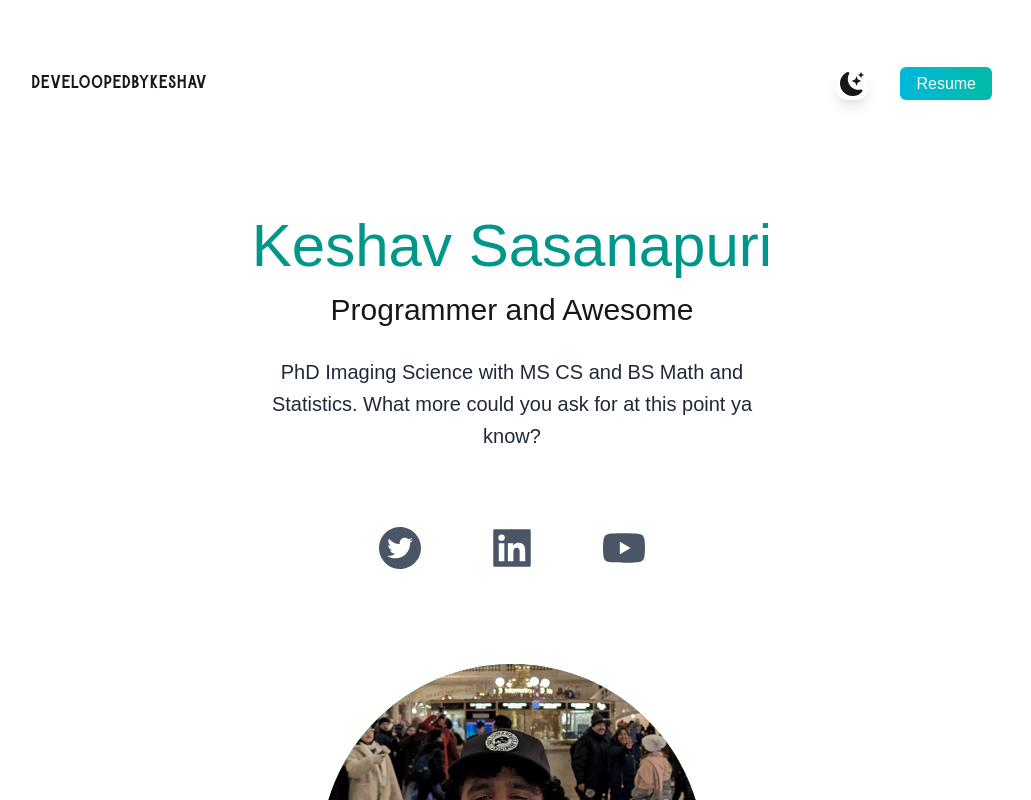
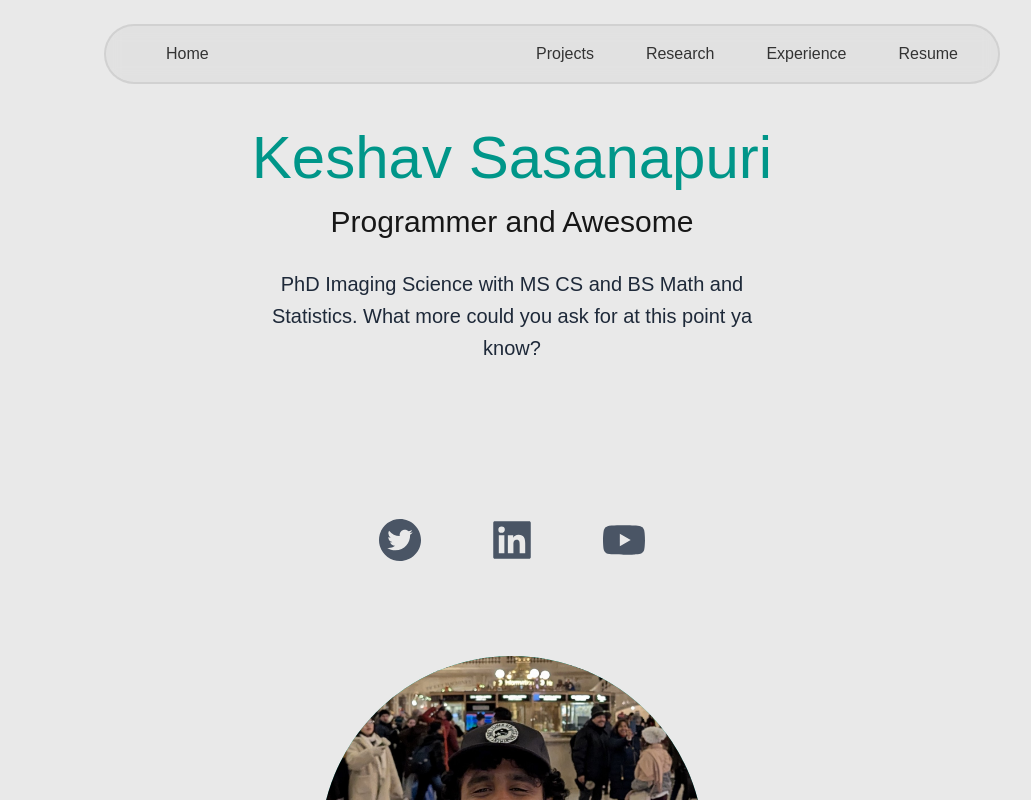
Before and after one commit to Skeshav-sasanapuri/portfolio_website, a Next.js app: page / in a window 1280 px wide. Shown: the top 800 px of the page, without its empty margins (128-1159 px from the left). Built offline with nearby package versions, Linux system fonts and the light colour scheme.

Commit message:
made navbar pretier

```diff
--- a/app/page.js
+++ b/app/page.js
@@ -6,6 +6,7 @@ import {
     AiFillLinkedin,
     AiFillYoutube
 } from "react-icons/ai";
+import Navbar from "../components/Navbar";
 import Image from "next/image";
 import keshavdp from "../public/keshav-dp-test.jpg";
 import design from "../public/design.png";
@@ -22,28 +23,10 @@ export default function Home() {
   const[darkMode, setDarkMode] = useState(false);
   return (
     <div className={darkMode ? "dark" : ""}>
-      <main className="bg-white px-10 md:px-20 lg:px-40 dark:bg-gray-900">
+      <main className="bg-[#e9e9e9] px-10 md:px-20 lg:px-40 dark:bg-gray-900">
         <section className={" min-h-screen"}>
-          <nav className="py-5 mb-12 mt-12 flex justify-between rounded-xl">
-            <h1 className="text-xl font-burtons dark:text-gray-300">develoopedbykeshav</h1>
-            <ul className="flex items-center">
-              <div className="shadow-lg p-1 rounded-xl dark:bg-white">
-                <li>
-                  <BsFillMoonStarsFill
-                    onClick={() => setDarkMode(!darkMode)}
-                    className={"cursor-pointer text-2xl"}/>
-                </li>
-              </div>
-              <li>
-                <a className=" bg-gradient-to-r from-cyan-500 to-teal-500 text-white px-4 py-2 rounded-md ml-8"
-                   href={"#"}
-                >
-                Resume
-                </a>
-              </li>
-            </ul>
-          </nav>
-          <div className="text-center p-10">
+          <Navbar/>
+          <div className="text-center p-30">
             <h2 className="text-5xl py-2 text-teal-600 font-medium md:text-6xl">
               Keshav Sasanapuri
             </h2>
@@ -51,17 +34,19 @@ export default function Home() {
               Programmer and Awesome
             </h3>
             <p className="text-md py-5 leading-8 text-gray-800 md:text-xl max-w-lg mx-auto">
-                PhD Imaging Science with MS CS and BS Math and Statistics.
-                What more could you ask for at this point ya know?
+              PhD Imaging Science with MS CS and BS Math and Statistics.
+              What more could you ask for at this point ya know?
             </p>
           </div>
           <div className="text-5xl flex justify-center gap-16 py-3 text-gray-600">
-            <AiFillTwitterCircle />
-            <AiFillLinkedin />
-            <AiFillYoutube />
+            <AiFillTwitterCircle/>
+            <AiFillLinkedin/>
+            <AiFillYoutube/>
           </div>
-          <div className="relative mx-auto bg-gradient-to-b from-teal-500 rounded-full w-80 h-80 mt-20 overflow-hidden md:h-96 md:w-96">
-            <Image src={keshavdp} alt={"Image of Keshav"} fill objectFit="cover" className="object-cover object-[10%_center]"/> //if you want to scale image, add scale-100
+          <div
+              className="relative mx-auto bg-gradient-to-b from-teal-500 rounded-full w-80 h-80 mt-20 overflow-hidden md:h-96 md:w-96">
+            <Image src={keshavdp} alt={"Image of Keshav"} fill objectFit="cover"
+                   className="object-cover object-[10%_center]"/> //if you want to scale image, add scale-100
           </div>
         </section>
 
@@ -76,7 +61,8 @@ export default function Home() {
             </p>
             <p className="text-md py-2 leading-8 text-gray-800">
               Did I simply add the previous sentence so that it is an easy escape if i forget the text and people
-              think I <span className="text-teal-500"> intentionally </span> forgot rather than actually forgetting. The conclusion is that you will never know
+              think I <span className="text-teal-500"> intentionally </span> forgot rather than actually forgetting. The
+              conclusion is that you will never know
               if I have bad memory or if I am a mastermind XD.
             </p>
           </div>
@@ -137,22 +123,28 @@ export default function Home() {
           </div>
           <div className="flex flex-col gap-10 py-10 lg:flex-row lg:flex-wrap">
             <div className="basis-1/3 flex-1">
-              <Image src={web1} alt={"web1 image"} className="rounded-lg object-cover" width={'100%'} height={'100%'} layout="responsive"/>
+              <Image src={web1} alt={"web1 image"} className="rounded-lg object-cover" width={'100%'} height={'100%'}
+                     layout="responsive"/>
             </div>
             <div className="basis-1/3 flex-1">
-              <Image src={web2} alt={"web2 image"} className="rounded-lg object-cover" width={'100%'} height={'100%'} layout="responsive"/>
+              <Image src={web2} alt={"web2 image"} className="rounded-lg object-cover" width={'100%'} height={'100%'}
+                     layout="responsive"/>
             </div>
             <div className="basis-1/3 flex-1">
-              <Image src={web3} alt={"web3 image"} className="rounded-lg object-cover" width={'100%'} height={'100%'} layout="responsive"/>
+              <Image src={web3} alt={"web3 image"} className="rounded-lg object-cover" width={'100%'} height={'100%'}
+                     layout="responsive"/>
             </div>
             <div className="basis-1/3 flex-1">
-              <Image src={web4} alt={"web4 image"} className="rounded-lg object-cover" width={'100%'} height={'100%'} layout="responsive"/>
+              <Image src={web4} alt={"web4 image"} className="rounded-lg object-cover" width={'100%'} height={'100%'}
+                     layout="responsive"/>
             </div>
             <div className="basis-1/3 flex-1">
-              <Image src={web5} alt={"web5 image"} className="rounded-lg object-cover" width={'100%'} height={'100%'} layout="responsive"/>
+              <Image src={web5} alt={"web5 image"} className="rounded-lg object-cover" width={'100%'} height={'100%'}
+                     layout="responsive"/>
             </div>
             <div className="basis-1/3 flex-1">
-              <Image src={web6} alt={"web6 image"} className="rounded-lg object-cover" width={'100%'} height={'100%'} layout="responsive"/>
+              <Image src={web6} alt={"web6 image"} className="rounded-lg object-cover" width={'100%'} height={'100%'}
+                     layout="responsive"/>
             </div>
           </div>
         </section>
--- /dev/null
+++ b/components/NavLink.jsx
@@ -0,0 +1,25 @@
+import React from 'react'
+import {motion} from "framer-motion";
+
+// My first component. This takes arguments href (link) and text (name of button)
+const NavLink = ({href, Icon, text}) => {
+  // Define class names. It will use it for all the options in navbar
+  const LinkClasses = "text-[#333] px-4 py-2 rounded-4xl ml-5 my-1 transition-transform duration-200 hover:shadow-xl hover:shadow-sm";
+
+  return (
+    <motion.li
+      whileHover={{y: -4, scale: 1.02}}
+      transition={{duration: 0.2}}
+      whileTap={{scale: 0.96}}
+    >
+      <motion.a
+        className={LinkClasses} href={href}
+      >
+        {/*{Icon ? <Icon className="text-xl"/>: text}*/}
+        {text}
+      </motion.a>
+    </motion.li>
+  );
+};
+
+export default NavLink;
--- /dev/null
+++ b/components/Navbar.jsx
@@ -0,0 +1,45 @@
+import React from 'react'
+import {motion} from "framer-motion";
+import NavLink from "@/components/NavLink";
+import {HiHome} from "react-icons/hi";
+
+// Define navigation links data as an array of objects
+const navItems = [
+  {href:"#home", text: "Home"},
+  {href:"#projects", text: "Projects"},
+  {href:"#research", text: "Research"},
+  {href:"#experience", text: "Experience"},
+  {href:"#resume", text: "Resume"},
+];
+
+const Navbar = () => {
+  // Define class names. It will use it for all the navbar ui elements
+  const navBar_ui = "flex bg-[#d3d3d3]/35 fixed left-1/2 w-full max-w-4xl items-center " +
+      "border-2 border-[#7d7d7d2b] top-6 ml-10 mr-10 px-6 py-4 z-50 rounded-4xl backdrop-blur-sm lg:justify-between md:justify-between sm:justify-center"
+
+  const shadow_nav = "0 20px 25px -5px rgba(0, 0, 0, 0.1), 0 8px 10px -6px rgba(0, 0, 0, 0.1)"
+
+  return (
+    <motion.nav
+      className={navBar_ui}
+      whileHover={{scale: 1.03, boxShadow: shadow_nav, backgroundColor: "#d3d3d3B3"}}
+      transition={{duration:0.5}}
+      style={{x: "-50%"}}
+    >
+      {/*<div className="flex justify-between">*/}
+        <ul className="flex items-center overflow-visible">
+          {navItems.slice(0, 1).map((item) => (
+              <NavLink key={item.href} {...item}/>
+          ))}
+        </ul>
+        <ul className="flex items-center overflow-visible">
+          {navItems.slice(1).map((item) => (
+              <NavLink key={item.href} {...item}/>
+          ))}
+        </ul>
+      {/*</div>*/}
+    </motion.nav>
+  );
+};
+
+export default Navbar;
--- a/package.json
+++ b/package.json
@@ -9,6 +9,7 @@
     "lint": "next lint"
   },
   "dependencies": {
+    "framer-motion": "^12.23.12",
     "next": "15.3.5",
     "postcss": "^8.5.6",
     "react": "^19.0.0",
```
Also changed, not shown: 1 other file (tests, documents, lock files or other folders).
